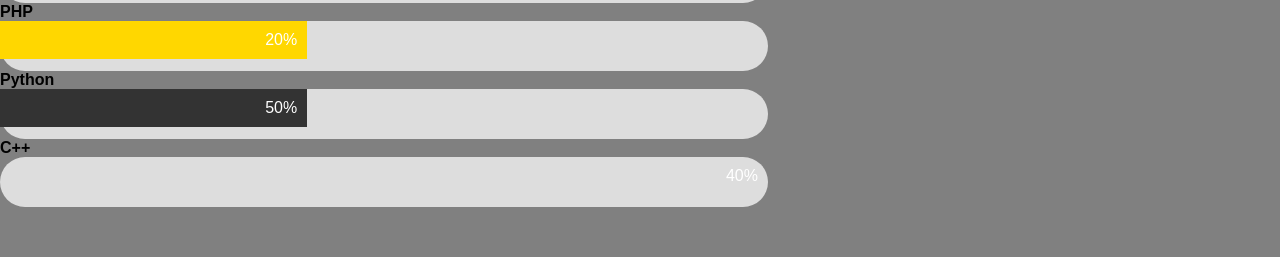
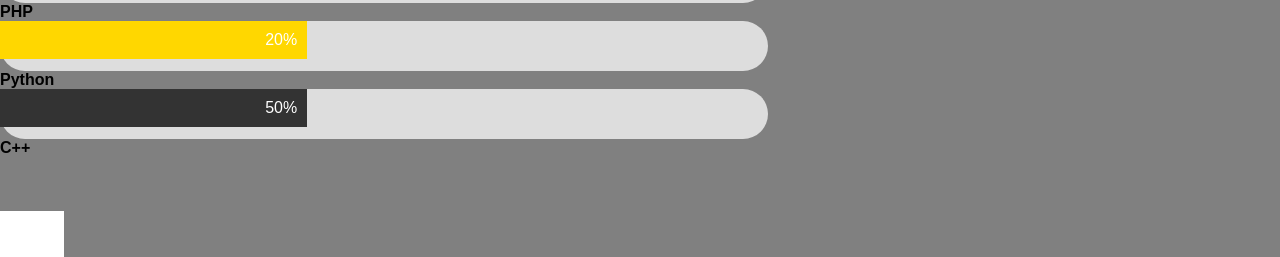
Before and after one commit to yemidina/myportfolio, a plain HTML site: page index.html in a window 1280 px wide. Shown: the part 2249-2506 px from the top of the page. Drawn offline with Linux system fonts and the light colour scheme.

Commit message:
Update index.html

```diff
--- a/index.html
+++ b/index.html
@@ -59,7 +59,7 @@ body, html {
 .js {width: 40%; background-color: #f44336;}
 .php {width: 40%; background-color: gold;}
 .python {width: 40%; background-color: #333;}
-.c++ {width: 40%; background-color: #4CAF50;}
+
 		img{
 	width: 250px;
 	clip-path: circle();
@@ -335,9 +335,7 @@ function myFunction() {
   <div class="skills python">50%</div>
 </div>
 <h4>C++</h4>
-<div class="container">
-  <div class="skills c++">40%</div>
-</div>
+
 </br>
 </br>
 </br>
```
